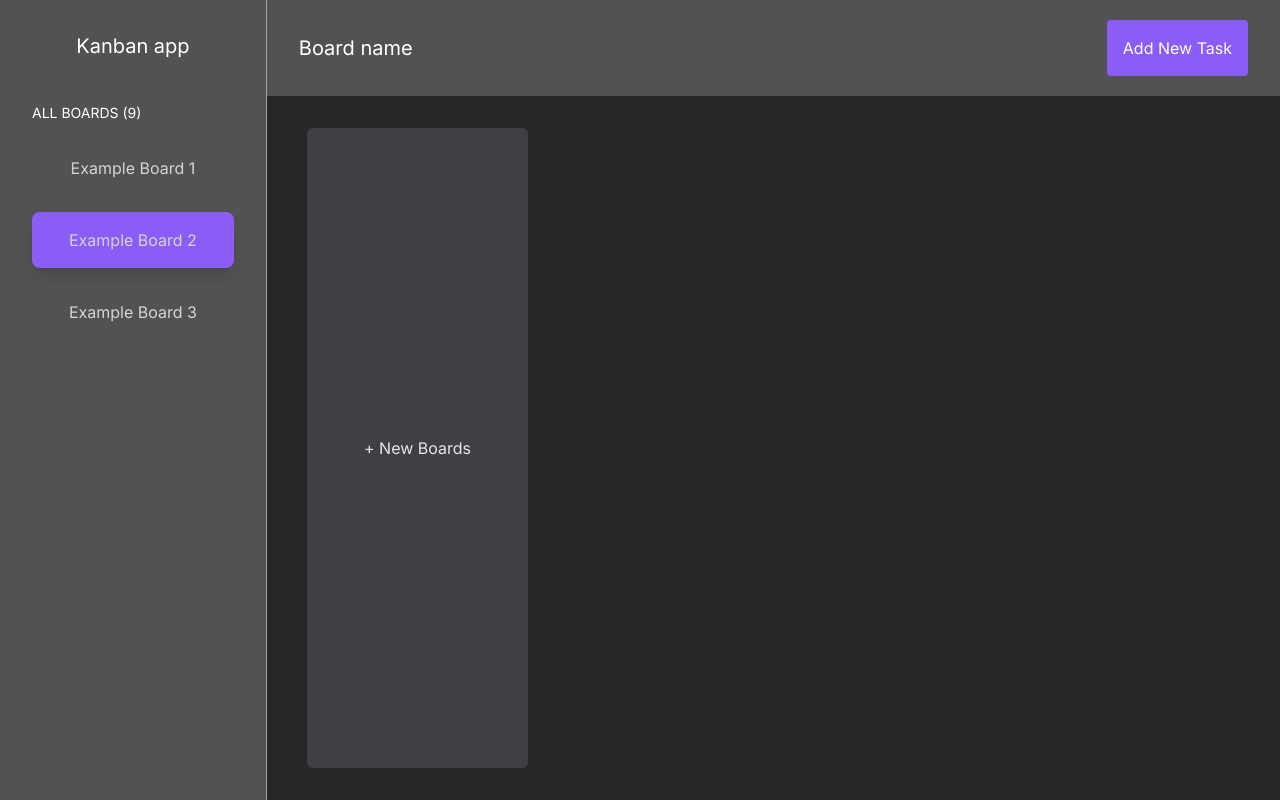
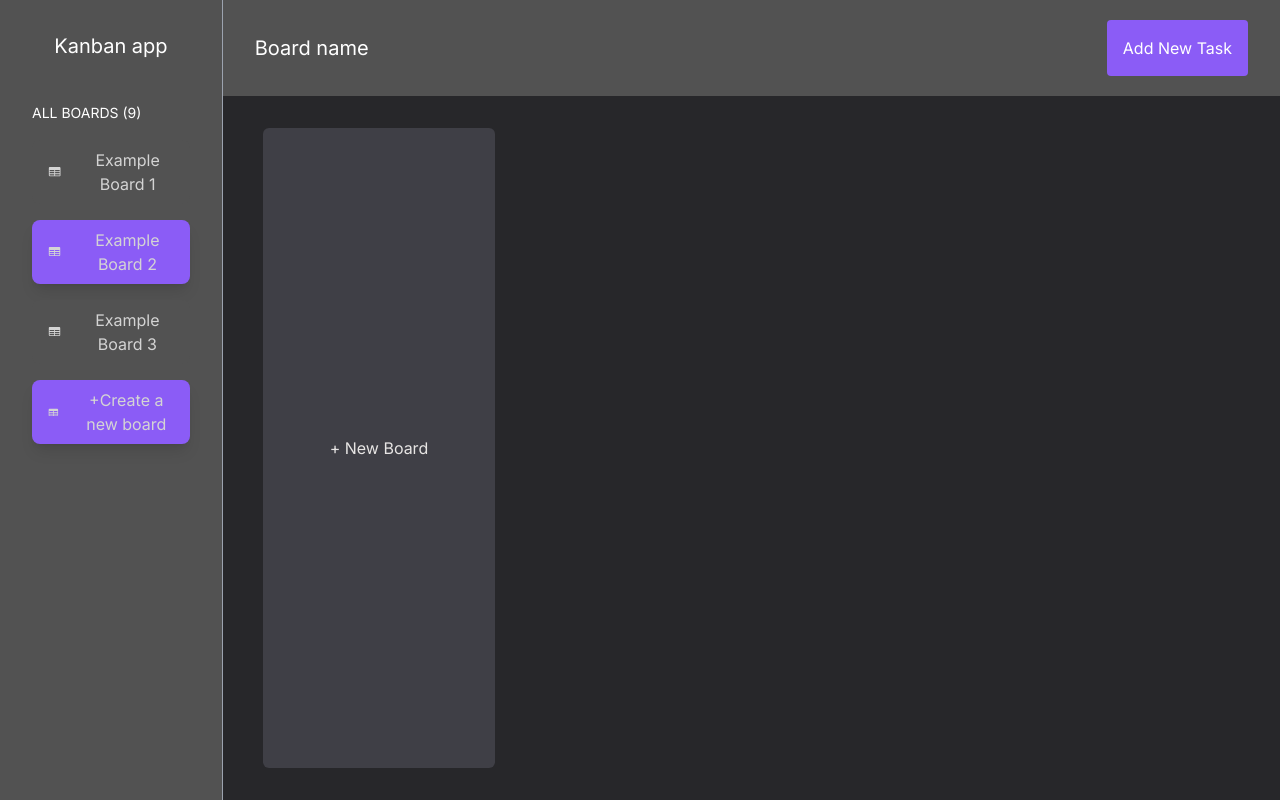
Before and after one commit to imustafayasin/React-Kanban, a Next.js app: page / in a window 1280 px wide. Built offline with nearby package versions, Linux system fonts and the light colour scheme.

Commit message:
Add axios, sendgrid and account controller

```diff
--- a/app/login/page.js
+++ b/app/login/page.js
@@ -1,16 +1,33 @@
+"use client";
+import { useState } from "react";
+import * as account from "../../controller/AccountController";
 export default function Login() {
+  const [email, setEmail] = useState();
+
+  async function handleLogin(e) {
+    e.preventDefault();
+    let response = await account.login(email);
+    console.log(response);
+  }
+
   return (
     <div className="w-80 h-full justify-center items-center flex container mx-auto">
       <form className="text-center rounded p-5 border">
-        <h2 className="mb-5">Login</h2>
+        <h2 className="mb-5">Login {email}</h2>
         <input
           type="email"
           className="p-2 mb-5 rounded border"
           placeholder="Your Email"
           required
+          onInput={(e) => {
+            setEmail(e.target.value);
+          }}
         />
 
-        <button className="px-4 bg-indigo-500 text-white py-3 border rounded-md">
+        <button
+          onClick={(e) => handleLogin(e)}
+          className="px-4 bg-indigo-500 text-white py-3 border rounded-md"
+        >
           Sign in with E-mail
         </button>
       </form>
--- a/app/page.js
+++ b/app/page.js
@@ -1,7 +1,8 @@
-import Sidebar from "@/components/Sidebar";
-import ContentHeader from "@/components/ContentHeader";
+import Sidebar from "../components/Sidebar";
+import ContentHeader from "../components/ContentHeader";
 
 export default function Home() {
+  console.log(Sidebar);
   let style = {
     content: {
       height: "calc(100% - 96px)",
@@ -18,7 +19,7 @@ export default function Home() {
           className="content h-full bg-zinc-800 px-10 py-8 grid grid-cols-4 gap-4"
         >
           <div className="board h-full flex items-center justify-center text-stone-200 cursor-pointer bg-zinc-700 rounded-md	 font-xl">
-            + New Boards
+            + New Board
           </div>
         </div>
       </main>
--- a/components/Sidebar.js
+++ b/components/Sidebar.js
@@ -1,15 +1,16 @@
 "use client";
 import { useState } from "react";
-
+import { TableCellsIcon } from "@heroicons/react/24/solid";
 export default function Sidebar() {
-  const [mockBoards] = useState([
+  const [mockBoards, setMockBoard] = useState([
     "Example Board 1",
     "Example Board 2",
     "Example Board 3",
   ]);
+  const [showCreateNewBoardPanel, setShowCreateNewBoardPanel] = useState(false);
   const [activeBoard, setActiveBoard] = useState(1);
   return (
-    <aside className="basis-80 p-8 border-r-gray-400 border-r h-full bg-neutral-600 text-white">
+    <aside className="w-1/5 p-8 border-r-gray-400 border-r h-full bg-neutral-600 text-white">
       <div className="pb-10 text-center text-xl">Kanban app</div>
 
       <div className="Boards ">
@@ -24,13 +25,24 @@ export default function Sidebar() {
                   activeBoard == i
                     ? "bg-violet-500 shadow-lg"
                     : "bg-neutral-600"
-                } p-4 rounded-lg	  text-neutral-300`}
+                } px-4 py-2  rounded-lg	  text-neutral-300 flex  gap-5 items-center`}
               >
-                {" "}
+                <TableCellsIcon className="w-[18px] " />
                 {b}
               </button>
             );
           })}
+          <div>
+            <button
+              onClick={() => {
+                setMockBoard([...mockBoards, "test"]);
+              }}
+              className="px-4 py-2 flex w-full  gap-5 items-center rounded-lg bg-violet-500 shadow-lg	  text-neutral-300"
+            >
+              <TableCellsIcon className="w-[18px] " />
+              <span>+Create a new board</span>
+            </button>
+          </div>
         </nav>
       </div>
     </aside>
--- /dev/null
+++ b/controller/AccountController.js
@@ -0,0 +1,7 @@
+import request from "../lib/axios";
+
+const login = async function (email) {
+  return await request("/api/account/login", "POST", { email });
+};
+
+export { login };
--- a/package.json
+++ b/package.json
@@ -9,7 +9,10 @@
     "lint": "next lint"
   },
   "dependencies": {
+    "@heroicons/react": "^2.0.14",
     "@next/font": "13.1.6",
+    "@sendgrid/mail": "^7.7.0",
+    "axios": "^1.3.0",
     "eslint": "8.33.0",
     "eslint-config-next": "13.1.6",
     "mongodb": "^5.0.0",
--- a/pages/api/account/login.js
+++ b/pages/api/account/login.js
@@ -0,0 +1,3 @@
+export default async function handler(req, res) {
+  res.json(req.body);
+}
```
Also changed, not shown: lib/axios.js (added, +10 -0 lines), services/sendgrid.js (added, +32 -0 lines), 1 other file (tests, documents, lock files or other folders).
